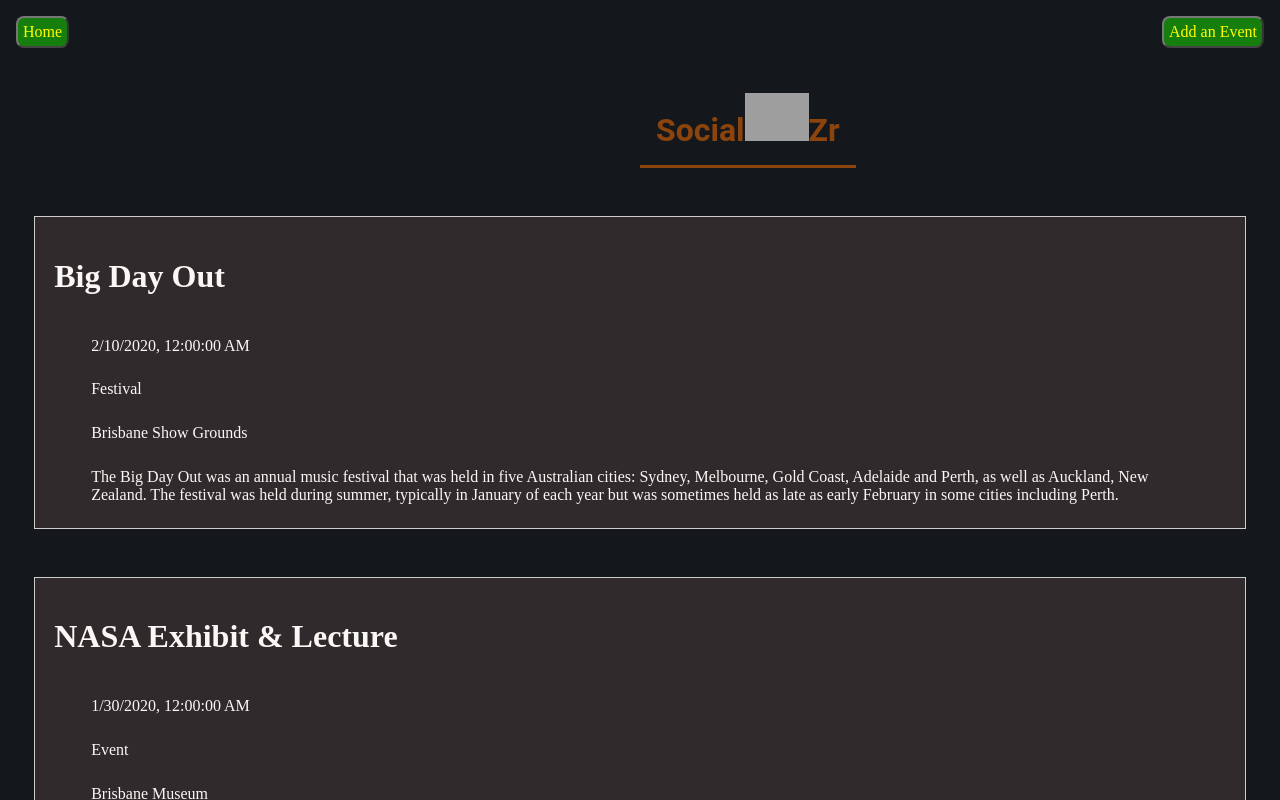
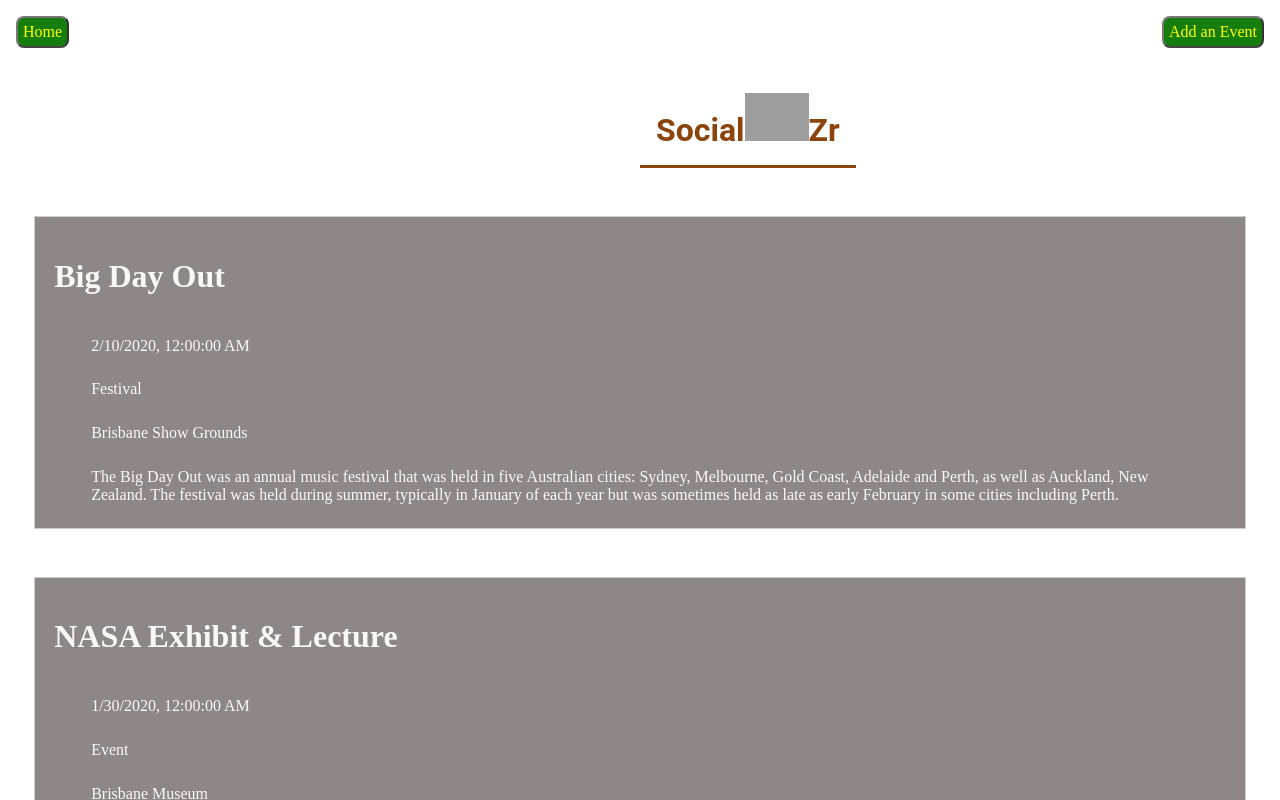
Before and after one commit to sudo-dax/Socialzr-client, a React (Create React App) app: page / in a window 1280 px wide. Shown: the top 800 px of the page. Built offline with nearby package versions, Linux system fonts and the light colour scheme; grey boxes are pictures that could not be loaded.

Commit message:
background color modified

```diff
--- a/src/styles/App.css
+++ b/src/styles/App.css
@@ -1,6 +1,6 @@
 body {
-    background-color: #14171C;
-    color: aliceblue;
+    /* background-color: #14171C; */
+    /* color: aliceblue; */
 }
 
 #main_title {
```
